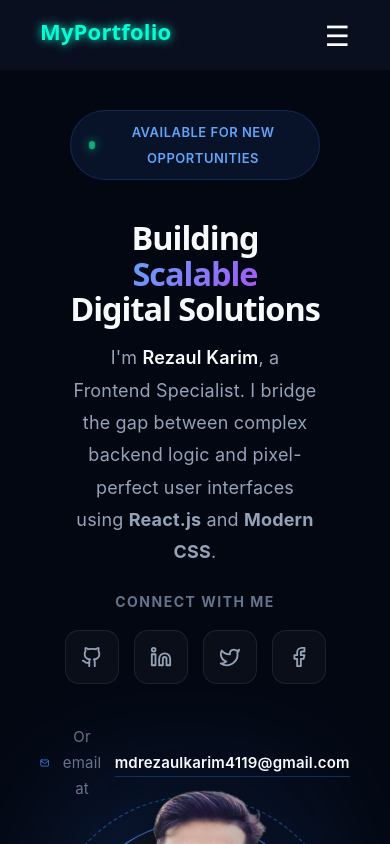
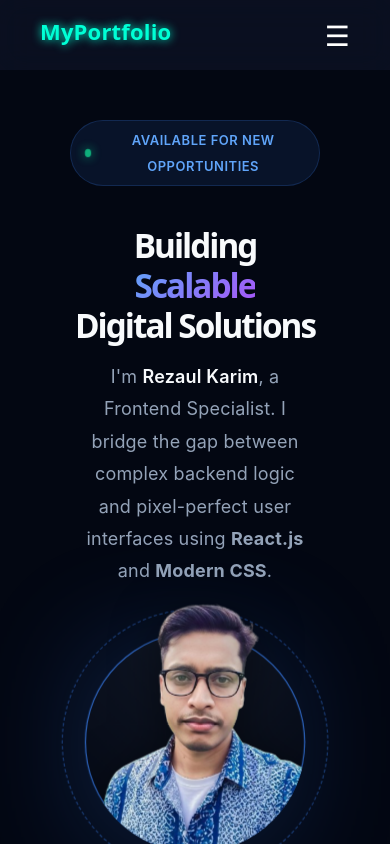
Before and after one commit to rezaul3950/react-portfolio, a React (Vite) app: page / in a window 390 px wide. Shown: the top 844 px of the page. Built offline with nearby package versions, Linux system fonts and the light colour scheme.

Commit message:
Updated hero section for mobile responsiveness

```diff
--- a/src/components/Hero/Hero.css
+++ b/src/components/Hero/Hero.css
@@ -32,7 +32,7 @@
   padding: 8px 18px;
   border-radius: 100px;
   border: 1px solid rgba(59, 130, 246, 0.2);
-  margin-top: 50px; /* আপনার রিকোয়েস্ট অনুযায়ী নিচে নামানো হয়েছে */
+  margin-top: 50px;
   margin-bottom: 20px;
 }
 
@@ -177,7 +177,7 @@
 
 .decorative-ring {
   position: absolute;
-  width: 460px; /* একটু বড় করা হয়েছে */
+  width: 460px;
   height: 460px;
   border: 2px dashed rgba(59, 130, 246, 0.4);
   border-radius: 50%;
@@ -196,97 +196,108 @@
   left: 0;
   z-index: 0;
 }
-/* --- Desktop Layout (Keep your original code as it is) --- */
 
 /* --- Mobile & Tablet Optimization --- */
 @media (max-width: 1024px) {
   .hero {
+    padding: 100px 20px 60px 20px;
     min-height: 100vh;
-    padding-top: 80px; /* Navbar theke halka gap */
-    display: flex;
-    align-items: center;
+    height: auto;
   }
 
   .hero-container {
     flex-direction: column;
     text-align: center;
-    justify-content: center;
-    gap: 0; /* Gap zero kora hoyeche jate faka na thake */
+    gap: 0;
   }
 
+  /* এটা যোগ করা হয়েছে যাতে ভেতরের order ঠিকমতো কাজ করে */
   .hero-left {
+    display: contents;
+  }
+
+  /* ১. টেক্সট কন্টেন্ট উপরে */
+  .hero-text-content {
+    order: 1;
     width: 100%;
     display: flex;
     flex-direction: column;
     align-items: center;
-    z-index: 10;
+    margin-bottom: 20px;
   }
 
-  /* Text Content Scaling */
   .hero-title {
-    font-size: 2.2rem;
+    font-size: clamp(2rem, 8vw, 2.8rem);
+    line-height: 1.2;
     margin-bottom: 15px;
-    letter-spacing: -1px;
   }
 
   .hero-description {
     font-size: 1rem;
-    margin-bottom: 20px;
-    max-width: 450px;
+    max-width: 100%;
+    margin-bottom: 10px;
+    padding: 0 15px;
   }
 
-  /* --- PICTURE SECTION (Exactly like Desktop, just smaller) --- */
+  /* ২. পিকচার মাঝখানে */
   .hero-right {
+    order: 2;
     width: 100%;
-    display: flex;
     justify-content: center;
-    margin-top: -20px; /* Text er ektu kache niye ashar jonno */
-    margin-bottom: 40px;
+    margin: 10px 0;
   }
 
   .premium-wrapper {
-    /* Shudhu scale komiye design thik rakha hoyeche */
-    transform: scale(0.75);
-    margin-bottom: -50px; /* Extra faka komanor jonno */
+    transform: scale(0.7);
+    height: 360px;
+    margin-bottom: -20px;
   }
 
-  /* --- SOCIAL & EMAIL (Picture er niche) --- */
+  /* ৩. সোশ্যাল এবং ইমেইল নিচে */
   .hero-social-wrapper {
+    order: 3;
     width: 100%;
     display: flex;
     flex-direction: column;
     align-items: center;
-    margin-top: 0;
+    margin-top: 10px;
   }
 
   .social-links {
     justify-content: center;
-    margin-bottom: 15px;
+    gap: 12px;
+  }
+
+  .social-btn {
+    width: 50px;
+    height: 50px;
   }
 
   .cta-minimal {
-    justify-content: center;
+    margin-top: 20px;
+    flex-direction: column;
+    gap: 8px;
   }
 }
 
-/* Extra Small Screen (Mobile Phone) */
+/* Extra Small Mobile (480px) */
 @media (max-width: 480px) {
-  .hero {
-    padding-top: 60px;
-  }
-
   .hero-title {
-    font-size: 1.8rem;
+    font-size: 1.85rem;
   }
 
   .premium-wrapper {
-    /* Aro chhoto screen e aro ektu scale down */
-    transform: scale(0.65);
+    transform: scale(0.58);
     margin-top: -60px;
-    margin-bottom: -80px;
+    margin-bottom: -100px;
   }
 
   .hero-social-wrapper {
     margin-top: 0;
   }
+
+  .badge {
+    margin-top: 20px;
+    padding: 6px 14px;
+  }
 }
--- a/src/components/Hero/Hero.jsx
+++ b/src/components/Hero/Hero.jsx
@@ -27,7 +27,7 @@ const Hero = () => {
           initial="hidden"
           animate="visible"
         >
-          {/* Mobile Ordering এর জন্য উপরের টেক্সটগুলোকে আলাদা ডিভে রাখা হয়েছে */}
+          {/* টেক্সট অংশ */}
           <div className="hero-text-content">
             <motion.div className="badge" variants={itemVariants}>
               <span className="dot"></span>
@@ -46,7 +46,7 @@ const Hero = () => {
             </motion.p>
           </div>
 
-          {/* Social and Email: মোবাইলে এটি ছবির নিচে চলে যাবে */}
+          {/* সোশ্যাল অংশ */}
           <motion.div className="hero-social-wrapper" variants={itemVariants}>
             <p className="social-label">Connect with me</p>
             <div className="social-links">
```
